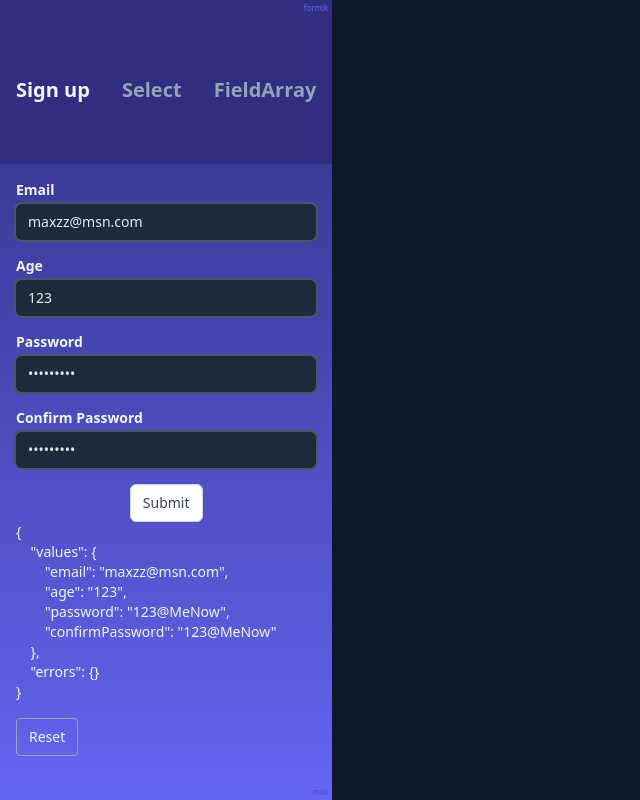
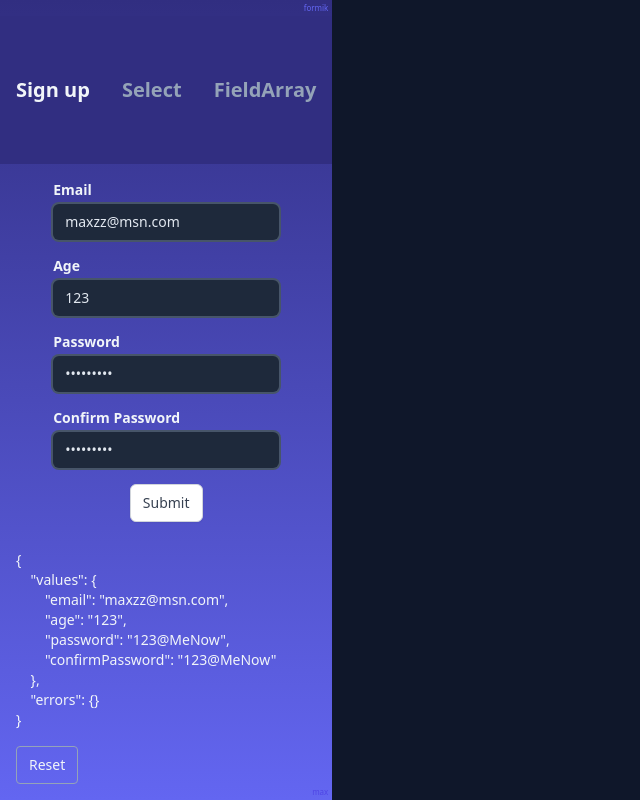
Before and after one commit to maxzz/forms-formik, a React (Vite) app: page / in a window 1280 px wide. Both pictures are taken after a click on the button "Sign up". Shown: the whole page, without its empty margins (0-640 px from the left). Built offline with nearby package versions, Linux system fonts and the light colour scheme.

Commit message:
WIP. app. update top level layout

```diff
--- a/src/App.tsx
+++ b/src/App.tsx
@@ -2,7 +2,7 @@ import { Page } from "./components/Page";
 
 export function App() {
     return (
-        <div className="h-screen bg-gradient-to-b from-indigo-900 to-indigo-500 grid grid-cols-[max-content_1fr]">
+        <div className="min-h-screen bg-gradient-to-b from-indigo-900 to-indigo-500 grid grid-cols-[max-content_1fr]">
 
             <div className="flex flex-col">
                 <header className="px-1 py-0.5 text-[0.5rem] text-indigo-500 text-end">
--- a/src/components/Form1/index.tsx
+++ b/src/components/Form1/index.tsx
@@ -39,8 +39,9 @@ export function Form1() {
         onSubmit,
     });
 
-    return (<>
-        <form onSubmit={handleSubmit} autoComplete="off" className="tm-form">
+    return (
+    <div className="h-full flex flex-col">
+        <form onSubmit={handleSubmit} autoComplete="off" className="tm-form flex-1">
 
             <label htmlFor="email">Email</label>
             <input
@@ -92,5 +93,6 @@ export function Form1() {
         </form>
 
         <DisplayInfo values={values} errors={errors} resetForm={resetForm} />
-    </>);
+    </div>
+    );
 }
--- a/src/components/Page.tsx
+++ b/src/components/Page.tsx
@@ -23,9 +23,9 @@ export function Page() {
                 <TabButton active={currentForm === 2} onClick={() => setCurrentForm(2)}>FieldArray</TabButton>
             </div>
 
-            {currentForm === 0 && <div className="px-4"> <Form1 /> </div>}
-            {currentForm === 1 && <div className="px-4"> <Form2 /> </div>}
-            {currentForm === 2 && <div className="px-4"> <Form3 /> </div>}
+            {currentForm === 0 && <div className="px-4 h-full"> <Form1 /> </div>}
+            {currentForm === 1 && <div className="px-4 h-full"> <Form2 /> </div>}
+            {currentForm === 2 && <div className="px-4 h-full"> <Form3 /> </div>}
         </div>
     );
 }
```
